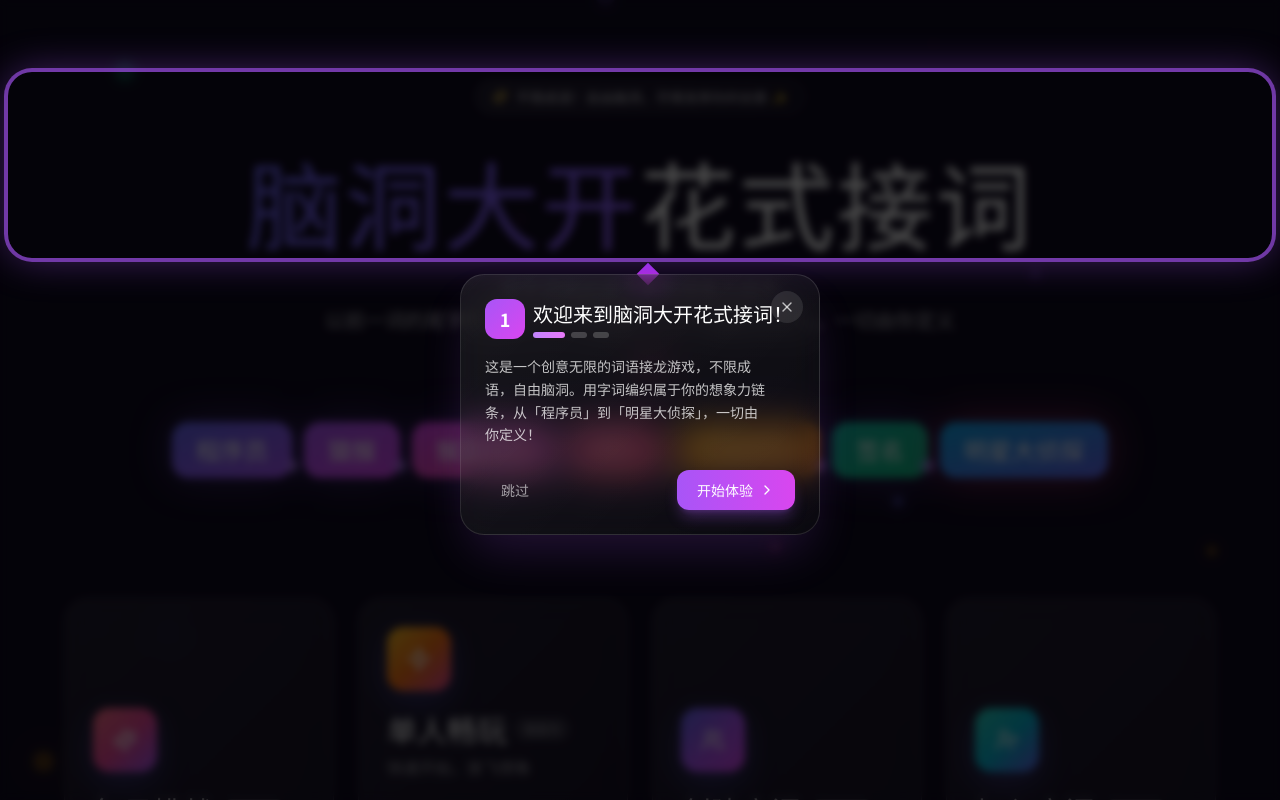
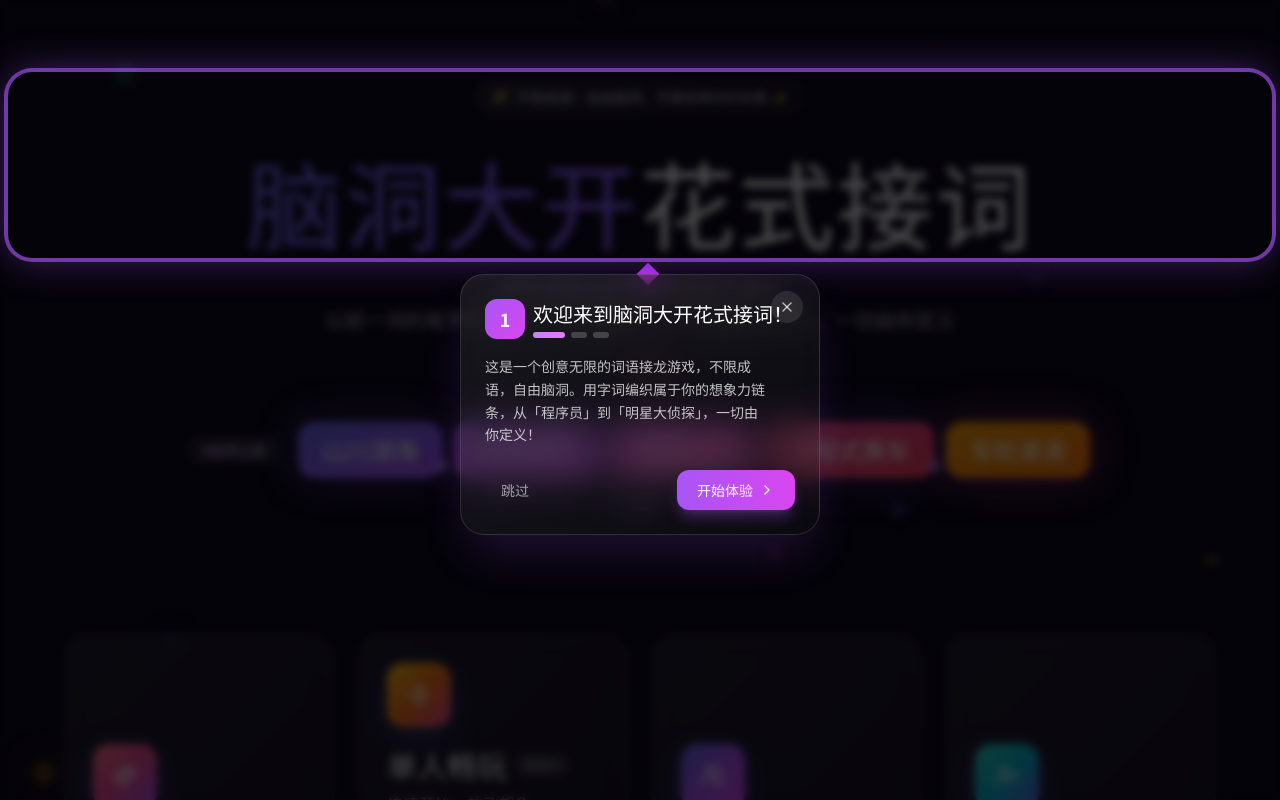
Before and after one commit to blackzero007/DXY-4200, a React (Vite) app: page / in a window 1280 px wide. Shown: the top 800 px of the page. Built offline with nearby package versions, Linux system fonts and the light colour scheme; a web font is replaced by a local one.

Commit message:
.1839955311330551:e53b8fd3fb4b60dacd1f9a02135b5013_6a32997b142ef9e6d10a25fa.6a329982142ef9e6d10a25fc.6a32998105f5f148d4daaa70:Trae CN.T(2026/6/17 20:56:34)

```diff
--- a/src/components/home/HeroSection.tsx
+++ b/src/components/home/HeroSection.tsx
@@ -1,7 +1,22 @@
-import { motion } from 'framer-motion';
+import { useState, useEffect } from 'react';
+import { motion, AnimatePresence } from 'framer-motion';
 import { Sparkles } from 'lucide-react';
 
-const DEMO_CHAIN = ['程序员', '猿猴', '猴面包树', '树叶', '叶脉书签', '签名', '明星大侦探'];
+const DEMO_CHAINS = [
+  {
+    theme: '科技创想',
+    words: ['程序员', '猿猴', '猴面包树', '树叶', '叶脉书签', '签名', '明星大侦探'],
+  },
+  {
+    theme: '自然之旅',
+    words: ['山川湖海', '海洋生物', '物理公式', '方程式赛车', '车轮滚滚'],
+  },
+  {
+    theme: '美食探险',
+    words: ['麻辣火锅', '锅底捞月', '月光宝盒', '盒子蛋糕', '糕点师傅'],
+  },
+];
+
 const DEMO_COLORS = [
   'from-indigo-500 to-purple-500',
   'from-purple-500 to-fuchsia-500',
@@ -13,6 +28,15 @@ const DEMO_COLORS = [
 ];
 
 export default function HeroSection() {
+  const [chainIndex, setChainIndex] = useState(0);
+  const currentChain = DEMO_CHAINS[chainIndex];
+
+  useEffect(() => {
+    const timer = setInterval(() => {
+      setChainIndex((prev) => (prev + 1) % DEMO_CHAINS.length);
+    }, 4000);
+    return () => clearInterval(timer);
+  }, []);
   return (
     <section className="relative w-full px-4 pt-14 pb-8 md:pt-20 md:pb-12 text-center">
       <div id="onboarding-hero-section">
@@ -53,17 +77,33 @@ export default function HeroSection() {
         initial={{ opacity: 0, y: 40 }}
         animate={{ opacity: 1, y: 0 }}
         transition={{ duration: 1, delay: 0.5, ease: [0.16, 1, 0.3, 1] }}
-        className="relative max-w-5xl mx-auto py-6"
+        className="relative max-w-5xl mx-auto py-6 min-h-[140px]"
       >
-        <div className="flex flex-wrap items-center justify-center gap-2 md:gap-3">
-          {DEMO_CHAIN.map((word, i) => (
+        <AnimatePresence mode="wait">
           <motion.div
-              key={word}
+            key={chainIndex}
+            initial={{ opacity: 0, y: 20 }}
+            animate={{ opacity: 1, y: 0 }}
+            exit={{ opacity: 0, y: -20 }}
+            transition={{ duration: 0.5, ease: [0.16, 1, 0.3, 1] }}
+            className="flex flex-wrap items-center justify-center gap-2 md:gap-3"
+          >
+            <motion.span
+              initial={{ opacity: 0, scale: 0.8 }}
+              animate={{ opacity: 1, scale: 1 }}
+              transition={{ duration: 0.4, delay: 0.05 }}
+              className="inline-block px-3 py-1 rounded-lg bg-white/10 backdrop-blur-sm text-xs md:text-sm text-purple-300 font-medium mb-2 md:mb-0 md:mr-2"
+            >
+              #{currentChain.theme}
+            </motion.span>
+            {currentChain.words.map((word, i) => (
+              <motion.div
+                key={`${chainIndex}-${word}`}
                 initial={{ opacity: 0, x: 30, scale: 0.8 }}
                 animate={{ opacity: 1, x: 0, scale: 1 }}
                 transition={{
-                duration: 0.6,
-                delay: 0.6 + i * 0.12,
+                  duration: 0.5,
+                  delay: 0.1 + i * 0.08,
                   ease: [0.34, 1.56, 0.64, 1],
                 }}
                 className="group relative"
@@ -71,20 +111,20 @@ export default function HeroSection() {
                 <span
                   className={`inline-block px-4 py-2 md:px-6 md:py-3 rounded-2xl font-display text-lg md:text-2xl bg-gradient-to-br ${DEMO_COLORS[i % DEMO_COLORS.length]} text-white shadow-glow-purple transition-all duration-300 hover:scale-110 hover:-translate-y-1`}
                   style={{
-                  boxShadow: i === DEMO_CHAIN.length - 1
+                    boxShadow: i === currentChain.words.length - 1
                       ? '0 0 40px rgba(236, 72, 153, 0.5)'
                       : undefined,
                   }}
                 >
                   {word}
                 </span>
-              {i < DEMO_CHAIN.length - 1 && (
+                {i < currentChain.words.length - 1 && (
                   <motion.span
                     initial={{ scale: 0, opacity: 0 }}
                     animate={{ scale: 1, opacity: 1 }}
                     transition={{
-                    duration: 0.5,
-                    delay: 0.85 + i * 0.12,
+                      duration: 0.4,
+                      delay: 0.2 + i * 0.08,
                       type: 'spring',
                     }}
                     className="hidden sm:inline-flex absolute -right-2 top-1/2 -translate-y-1/2 text-purple-400 text-xl font-bold z-10"
@@ -95,6 +135,21 @@ export default function HeroSection() {
                 )}
               </motion.div>
             ))}
+          </motion.div>
+        </AnimatePresence>
+        <div className="flex justify-center gap-2 mt-6">
+          {DEMO_CHAINS.map((_, idx) => (
+            <motion.button
+              key={idx}
+              onClick={() => setChainIndex(idx)}
+              className={`h-1.5 rounded-full transition-all duration-300 ${
+                idx === chainIndex ? 'w-8 bg-purple-400' : 'w-1.5 bg-white/20 hover:bg-white/40'
+              }`}
+              whileHover={{ scale: 1.2 }}
+              whileTap={{ scale: 0.9 }}
+              aria-label={`切换到第${idx + 1}组词链`}
+            />
+          ))}
         </div>
       </motion.div>
     </section>
--- a/src/components/shared/AnimatedGradientBg.tsx
+++ b/src/components/shared/AnimatedGradientBg.tsx
@@ -1,56 +1,164 @@
 import { motion } from 'framer-motion';
+import { useEffect, useRef } from 'react';
+
+interface GlowConfig {
+  positionClass: string;
+  sizeClass: string;
+  blur: string;
+  baseHues: number[];
+  saturation: number;
+  lightness: number;
+  alpha: number;
+  xAnim: number[];
+  yAnim: number[];
+  scaleAnim: number[];
+  moveDuration: number;
+  delay: number;
+}
+
+const GLOW_CONFIGS: GlowConfig[] = [
+  {
+    positionClass: 'absolute -top-[20%] -left-[10%]',
+    sizeClass: 'w-[60vw] h-[60vw]',
+    blur: '120px',
+    baseHues: [260, 290, 320, 260],
+    saturation: 70,
+    lightness: 55,
+    alpha: 0.45,
+    xAnim: [0, 80, -40, 0],
+    yAnim: [0, 60, -80, 0],
+    scaleAnim: [1, 1.2, 0.9, 1],
+    moveDuration: 22,
+    delay: 0,
+  },
+  {
+    positionClass: 'absolute top-[10%] -right-[15%]',
+    sizeClass: 'w-[55vw] h-[55vw]',
+    blur: '120px',
+    baseHues: [330, 0, 30, 330],
+    saturation: 75,
+    lightness: 55,
+    alpha: 0.4,
+    xAnim: [0, -60, 40, 0],
+    yAnim: [0, 40, -60, 0],
+    scaleAnim: [1, 1.15, 0.95, 1],
+    moveDuration: 26,
+    delay: 2,
+  },
+  {
+    positionClass: 'absolute bottom-[-15%] left-[25%]',
+    sizeClass: 'w-[50vw] h-[50vw]',
+    blur: '130px',
+    baseHues: [230, 260, 200, 230],
+    saturation: 70,
+    lightness: 55,
+    alpha: 0.4,
+    xAnim: [0, 50, -60, 0],
+    yAnim: [0, -40, 60, 0],
+    scaleAnim: [1, 0.95, 1.2, 1],
+    moveDuration: 30,
+    delay: 4,
+  },
+  {
+    positionClass: 'absolute bottom-[5%] right-[15%]',
+    sizeClass: 'w-[40vw] h-[40vw]',
+    blur: '100px',
+    baseHues: [160, 180, 140, 160],
+    saturation: 65,
+    lightness: 50,
+    alpha: 0.25,
+    xAnim: [0, -40, 30, 0],
+    yAnim: [0, 30, -40, 0],
+    scaleAnim: [1, 1.1, 0.9, 1],
+    moveDuration: 18,
+    delay: 6,
+  },
+];
+
+const COLOR_CYCLE_DURATION = 45;
+
+const hslToString = (h: number, s: number, l: number, a: number) =>
+  `hsla(${h % 360}, ${s}%, ${l}%, ${a})`;
+
+const buildRadialGradient = (h: number, s: number, l: number, a: number) =>
+  `radial-gradient(circle, ${hslToString(h, s, l, a)} 0%, transparent 70%)`;
+
+function AnimatedGlow({ config }: { config: GlowConfig }) {
+  const glowRef = useRef<HTMLDivElement>(null);
+  const hueOffsetRef = useRef(0);
+  const animFrameRef = useRef<number>(0);
+  const startTimeRef = useRef<number | null>(null);
+
+  useEffect(() => {
+    const animateColors = (timestamp: number) => {
+      if (!startTimeRef.current) startTimeRef.current = timestamp;
+      const elapsed = (timestamp - startTimeRef.current) / 1000;
+      const progress = (elapsed % COLOR_CYCLE_DURATION) / COLOR_CYCLE_DURATION;
+      const numColors = config.baseHues.length;
+      const totalProgress = progress * numColors;
+      const segmentIndex = Math.floor(totalProgress) % numColors;
+      const segmentProgress = totalProgress - Math.floor(totalProgress);
+
+      const hueA = config.baseHues[segmentIndex];
+      const hueB = config.baseHues[(segmentIndex + 1) % numColors];
+      const currentHue = hueA + (hueB - hueA) * segmentProgress;
+
+      hueOffsetRef.current = currentHue;
+
+      if (glowRef.current) {
+        glowRef.current.style.background = buildRadialGradient(
+          currentHue,
+          config.saturation,
+          config.lightness,
+          config.alpha
+        );
+      }
+
+      animFrameRef.current = requestAnimationFrame(animateColors);
+    };
+
+    animFrameRef.current = requestAnimationFrame(animateColors);
+
+    return () => {
+      cancelAnimationFrame(animFrameRef.current);
+      startTimeRef.current = null;
+    };
+  }, [config]);
+
+  return (
+    <motion.div
+      ref={glowRef}
+      className={`${config.positionClass} ${config.sizeClass} rounded-full`}
+      style={{
+        filter: `blur(${config.blur})`,
+        background: buildRadialGradient(
+          config.baseHues[0],
+          config.saturation,
+          config.lightness,
+          config.alpha
+        ),
+      }}
+      animate={{
+        x: config.xAnim,
+        y: config.yAnim,
+        scale: config.scaleAnim,
+      }}
+      transition={{
+        duration: config.moveDuration,
+        delay: config.delay,
+        repeat: Infinity,
+        ease: 'easeInOut',
+      }}
+    />
+  );
+}
 
 export default function AnimatedGradientBg() {
   return (
     <div className="pointer-events-none fixed inset-0 overflow-hidden -z-10 noise-bg">
-      <motion.div
-        className="absolute -top-[20%] -left-[10%] w-[60vw] h-[60vw] rounded-full blur-[120px]"
-        style={{
-          background: 'radial-gradient(circle, rgba(139, 92, 246, 0.45) 0%, transparent 70%)',
-        }}
-        animate={{
-          x: [0, 80, -40, 0],
-          y: [0, 60, -80, 0],
-          scale: [1, 1.2, 0.9, 1],
-        }}
-        transition={{ duration: 22, repeat: Infinity, ease: 'easeInOut' }}
-      />
-      <motion.div
-        className="absolute top-[10%] -right-[15%] w-[55vw] h-[55vw] rounded-full blur-[120px]"
-        style={{
-          background: 'radial-gradient(circle, rgba(236, 72, 153, 0.4) 0%, transparent 70%)',
-        }}
-        animate={{
-          x: [0, -60, 40, 0],
-          y: [0, 40, -60, 0],
-          scale: [1, 1.15, 0.95, 1],
-        }}
-        transition={{ duration: 26, repeat: Infinity, ease: 'easeInOut', delay: 2 }}
-      />
-      <motion.div
-        className="absolute bottom-[-15%] left-[25%] w-[50vw] h-[50vw] rounded-full blur-[130px]"
-        style={{
-          background: 'radial-gradient(circle, rgba(99, 102, 241, 0.4) 0%, transparent 70%)',
-        }}
-        animate={{
-          x: [0, 50, -60, 0],
-          y: [0, -40, 60, 0],
-          scale: [1, 0.95, 1.2, 1],
-        }}
-        transition={{ duration: 30, repeat: Infinity, ease: 'easeInOut', delay: 4 }}
-      />
-      <motion.div
-        className="absolute bottom-[5%] right-[15%] w-[40vw] h-[40vw] rounded-full blur-[100px]"
-        style={{
-          background: 'radial-gradient(circle, rgba(16, 185, 129, 0.25) 0%, transparent 70%)',
-        }}
-        animate={{
-          x: [0, -40, 30, 0],
-          y: [0, 30, -40, 0],
-          scale: [1, 1.1, 0.9, 1],
-        }}
-        transition={{ duration: 18, repeat: Infinity, ease: 'easeInOut', delay: 6 }}
-      />
+      {GLOW_CONFIGS.map((config, idx) => (
+        <AnimatedGlow key={idx} config={config} />
+      ))}
       <div
         className="absolute inset-0 opacity-[0.03]"
         style={{
--- a/src/components/shared/FloatingParticles.tsx
+++ b/src/components/shared/FloatingParticles.tsx
@@ -1,20 +1,25 @@
 import { motion } from 'framer-motion';
-import { useMemo } from 'react';
+import { useMemo, useRef, useEffect } from 'react';
 
 interface FloatingParticlesProps {
   count?: number;
   className?: string;
 }
 
-interface Particle {
+interface ParticleData {
   id: number;
-  x: number;
-  y: number;
+  baseX: number;
+  baseY: number;
   size: number;
   color: string;
   duration: number;
   delay: number;
   opacity: number;
+  currentOffsetX: number;
+  currentOffsetY: number;
+  targetOffsetX: number;
+  targetOffsetY: number;
+  element: HTMLSpanElement | null;
 }
 
 const PARTICLE_COLORS = [
@@ -26,15 +31,24 @@ const PARTICLE_COLORS = [
   'rgba(168, 85, 247, 0.55)',
 ];
 
+const REPEL_RADIUS = 150;
+const REPEL_STRENGTH = 80;
+const LERP_FACTOR = 0.08;
+
 export default function FloatingParticles({
   count = 28,
   className = '',
 }: FloatingParticlesProps) {
-  const particles = useMemo<Particle[]>(() => {
+  const containerRef = useRef<HTMLDivElement>(null);
+  const particlesRef = useRef<ParticleData[]>([]);
+  const mousePosRef = useRef({ x: -1000, y: -1000 });
+  const animFrameRef = useRef<number>(0);
+
+  const particlesConfig = useMemo(() => {
     return Array.from({ length: count }, (_, i) => ({
       id: i,
-      x: Math.random() * 100,
-      y: Math.random() * 100,
+      baseX: Math.random() * 100,
+      baseY: Math.random() * 100,
       size: Math.random() * 18 + 4,
       color: PARTICLE_COLORS[i % PARTICLE_COLORS.length],
       duration: Math.random() * 12 + 10,
@@ -43,20 +57,116 @@ export default function FloatingParticles({
     }));
   }, [count]);
 
+  useEffect(() => {
+    particlesRef.current = particlesConfig.map((p) => ({
+      ...p,
+      currentOffsetX: 0,
+      currentOffsetY: 0,
+      targetOffsetX: 0,
+      targetOffsetY: 0,
+      element: null,
+    }));
+  }, [particlesConfig]);
+
+  useEffect(() => {
+    const handleMouseMove = (e: MouseEvent) => {
+      if (!containerRef.current) return;
+      const rect = containerRef.current.getBoundingClientRect();
+      mousePosRef.current = {
+        x: e.clientX - rect.left,
+        y: e.clientY - rect.top,
+      };
+    };
+
+    const handleMouseLeave = () => {
+      mousePosRef.current = { x: -1000, y: -1000 };
+    };
+
+    window.addEventListener('mousemove', handleMouseMove);
+    window.addEventListener('mouseleave', handleMouseLeave);
+
+    return () => {
+      window.removeEventListener('mousemove', handleMouseMove);
+      window.removeEventListener('mouseleave', handleMouseLeave);
+    };
+  }, []);
+
+  useEffect(() => {
+    const updateParticles = () => {
+      if (!containerRef.current) {
+        animFrameRef.current = requestAnimationFrame(updateParticles);
+        return;
+      }
+
+      const rect = containerRef.current.getBoundingClientRect();
+      const { x: mx, y: my } = mousePosRef.current;
+
+      particlesRef.current.forEach((p) => {
+        const px = (p.baseX / 100) * rect.width;
+        const py = (p.baseY / 100) * rect.height;
+
+        const dx = px - mx;
+        const dy = py - my;
+        const distance = Math.sqrt(dx * dx + dy * dy);
+
+        if (distance < REPEL_RADIUS && distance > 0) {
+          const force = (1 - distance / REPEL_RADIUS) * REPEL_STRENGTH;
+          p.targetOffsetX = (dx / distance) * force;
+          p.targetOffsetY = (dy / distance) * force;
+        } else {
+          p.targetOffsetX = 0;
+          p.targetOffsetY = 0;
+        }
+
+        p.currentOffsetX += (p.targetOffsetX - p.currentOffsetX) * LERP_FACTOR;
+        p.currentOffsetY += (p.targetOffsetY - p.currentOffsetY) * LERP_FACTOR;
+
+        if (p.element) {
+          p.element.style.setProperty(
+            '--repel-x',
+            `${p.currentOffsetX.toFixed(2)}px`
+          );
+          p.element.style.setProperty(
+            '--repel-y',
+            `${p.currentOffsetY.toFixed(2)}px`
+          );
+        }
+      });
+
+      animFrameRef.current = requestAnimationFrame(updateParticles);
+    };
+
+    animFrameRef.current = requestAnimationFrame(updateParticles);
+
+    return () => {
+      cancelAnimationFrame(animFrameRef.current);
+    };
+  }, []);
+
+  const setElementRef = (id: number) => (el: HTMLSpanElement | null) => {
+    const particle = particlesRef.current.find((p) => p.id === id);
+    if (particle) {
+      particle.element = el;
+    }
+  };
+
   return (
-    <div className={`pointer-events-none absolute inset-0 overflow-hidden ${className}`}>
-      {particles.map((p) => (
+    <div ref={containerRef} className={`pointer-events-none absolute inset-0 overflow-hidden ${className}`}>
+      {particlesConfig.map((p) => (
         <motion.span
           key={p.id}
+          ref={setElementRef(p.id)}
           className="absolute rounded-full blur-[1px]"
           style={{
-            left: `${p.x}%`,
-            top: `${p.y}%`,
+            left: `${p.baseX}%`,
+            top: `${p.baseY}%`,
             width: `${p.size}px`,
             height: `${p.size}px`,
             background: p.color,
             opacity: p.opacity,
             boxShadow: `0 0 ${p.size * 2}px ${p.color}`,
+            transform: 'translate(var(--repel-x, 0px), var(--repel-y, 0px))',
+            willChange: 'transform',
           }}
           animate={{
             y: [0, -60, 0, 40, 0],
```
Lines whose indentation alone changed are shown as unchanged.
